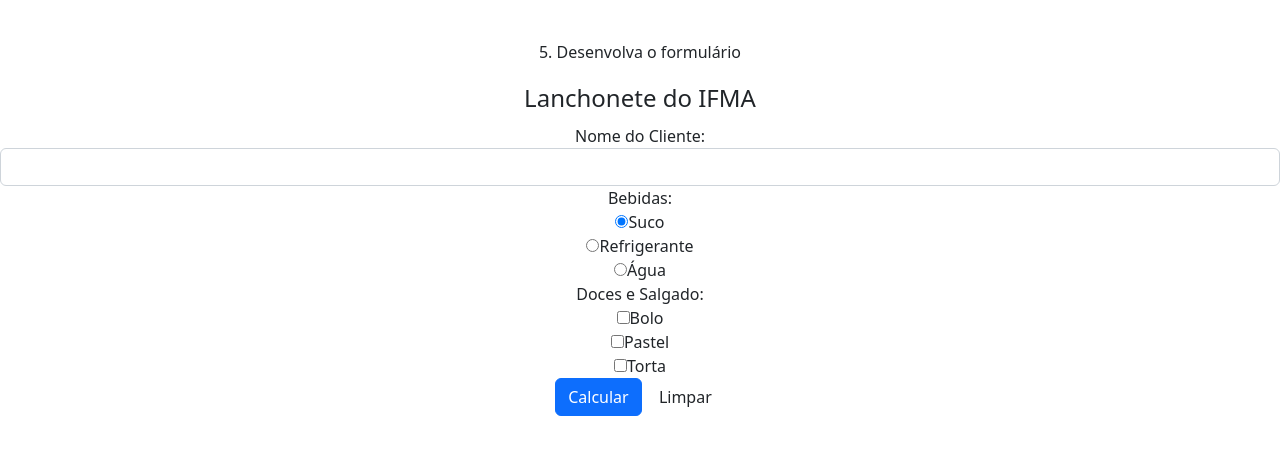
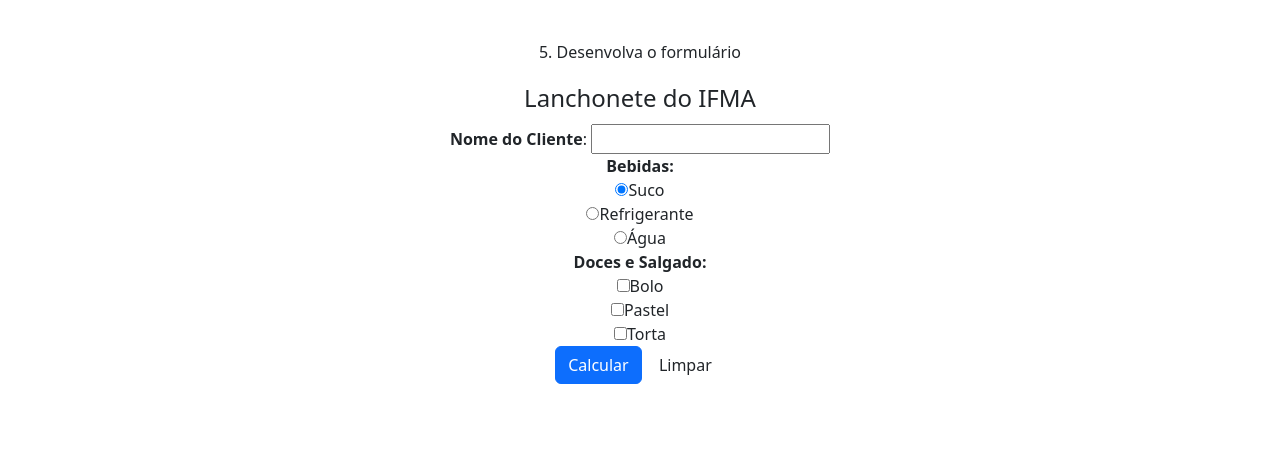
Before and after one commit to TadeuViegas/lab-javascript, a plain HTML site: page questao05.html in a window 1280 px wide. Drawn offline with Linux system fonts and the light colour scheme.

Commit message:
fix: html css q5

```diff
--- a/questao05.html
+++ b/questao05.html
@@ -11,18 +11,20 @@
 
     <main class="main">
       <p>5. Desenvolva o formulário</p>
-      <form class="form">
+      <form>
         <fieldset>
           <legend>Lanchonete do IFMA</legend>
           <div class="form-group">
-            <label for="nome">Nome do Cliente:</label>
-            <input class="form-control" id="nome" type="text" />
+            <fielset>
+              <label for="nome"><strong>Nome do Cliente</strong>:</label>
+              <input id="nome" type="text" />
+            </fielset>
           </div>
           <div id="bebidas">
-            <label>Bebidas:</label>
+            <label><strong>Bebidas:</strong></label>
           </div>
           <div id="doces-salgados">
-            <label>Doces e Salgado:</label>
+            <label><strong>Doces e Salgado:</strong></label>
           </div>
           <div class="text-center">
             <button class="btn btn-primary" id="calc-button">Calcular</i></button>
```
Also changed, not shown: css/custom.css (+5 -8 lines).
